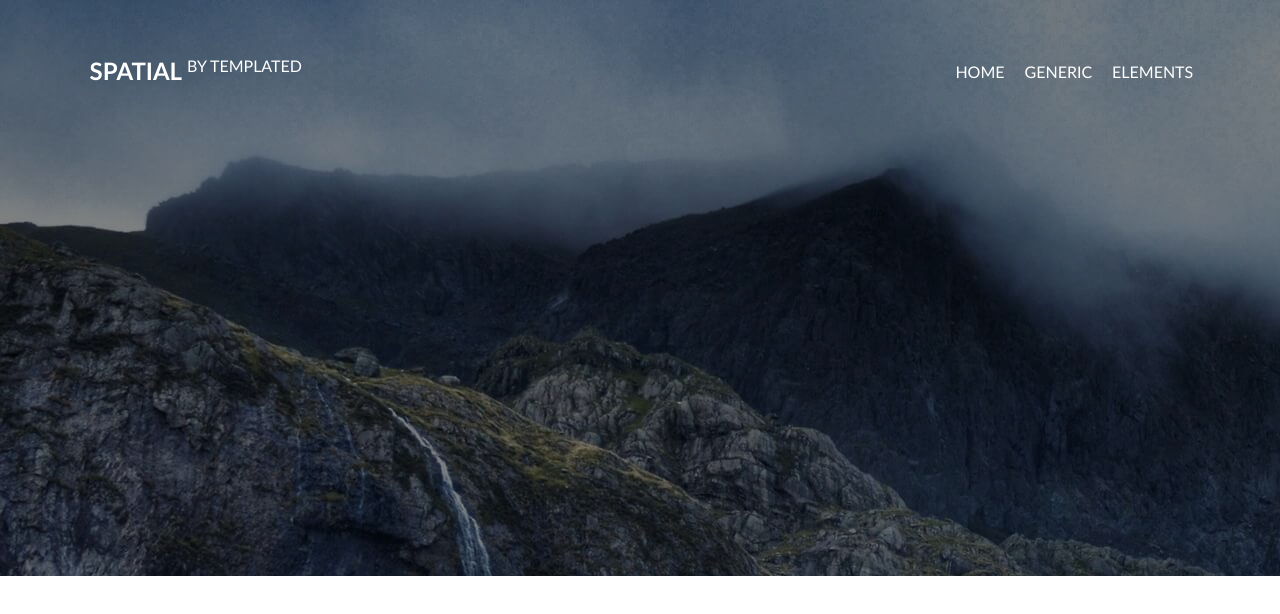
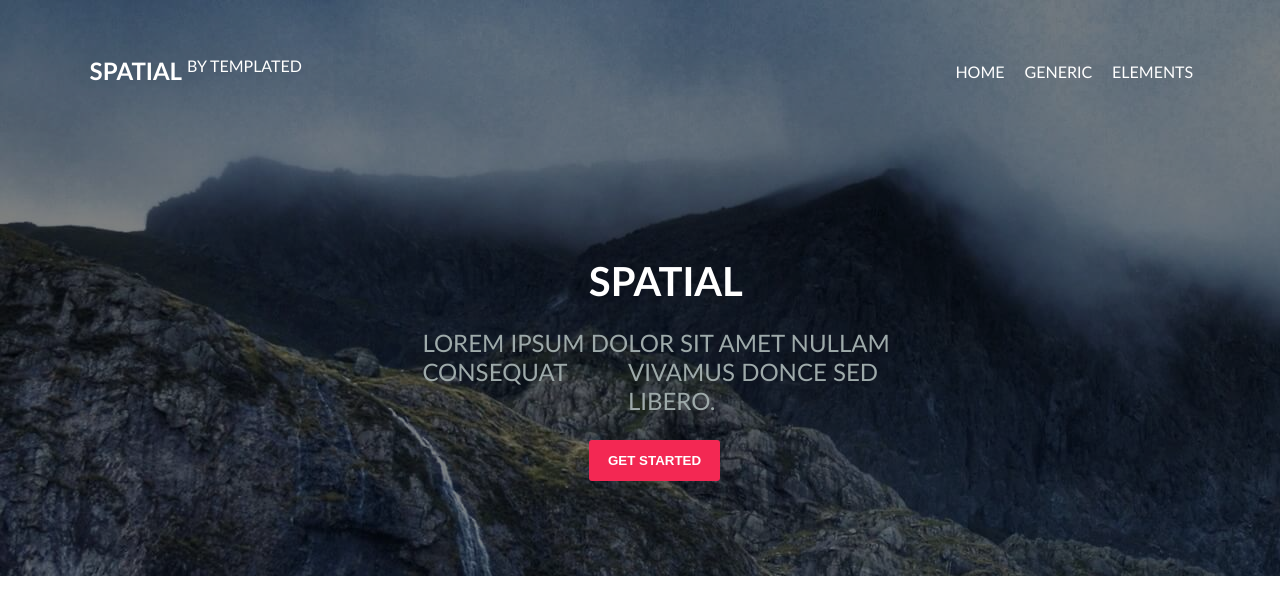
Before and after one commit to mohabrd/spatial, a plain HTML site: page index.html in a window 1280 px wide. Drawn offline with Linux system fonts and the light colour scheme.

Commit message:
header fini

```diff
--- a/index.html
+++ b/index.html
@@ -20,6 +20,17 @@
             <a href="">HOME</a>
             <a href="">GENERIC</a>
             <a href="">ELEMENTS</a>
+        </div>
+        <div>
+            <h1 class="titre-nav">SPATIAL</h1>
+        </div>
+        <div class="para-nav"> <span> LOREM IPSUM DOLOR SIT AMET NULLAM CONSEQUAT</span><span><br> VIVAMUS DONCE SED LIBERO.</span>
+        </div>
+
+        <div>
+            <button class="btn-nav">
+                GET STARTED
+            </button>
         </div>
     </nav>
 
--- a/public/sass/style.sass
+++ b/public/sass/style.sass
@@ -37,3 +37,44 @@ p
         text-decoration: none
         margin: 10px
         color: white
+
+.titre-nav
+    position: absolute
+    display: flex
+    color: white
+    font-size: xx-large
+    font-size: 250%
+    top: 28vh
+    left: 46vw
+
+.para-nav
+    position: absolute
+    display: flex
+    color: #9eaaaa
+    font-size: x-large
+    top: 41vh
+    left: 33vw
+
+.para-nav span:nth-child(1)
+    color: #9eaaaa
+
+.para-nav span:nth-child(2)
+    display: flex
+    position: relative
+    color: #9eaaaa
+    right: 27vw
+
+.btn-nav
+    display: flex
+    position: absolute
+    top: 55vh
+    left: 46vw
+    background-color: #f32853
+    border: none
+    border-radius: 3px
+    color: white
+    padding-top: 1%
+    padding-bottom: 1%
+    padding-left: 1.5%
+    padding-right: 1.5%
+    font-weight: bold
```
Also changed, not shown: public/css/style.css, 1 other file.
